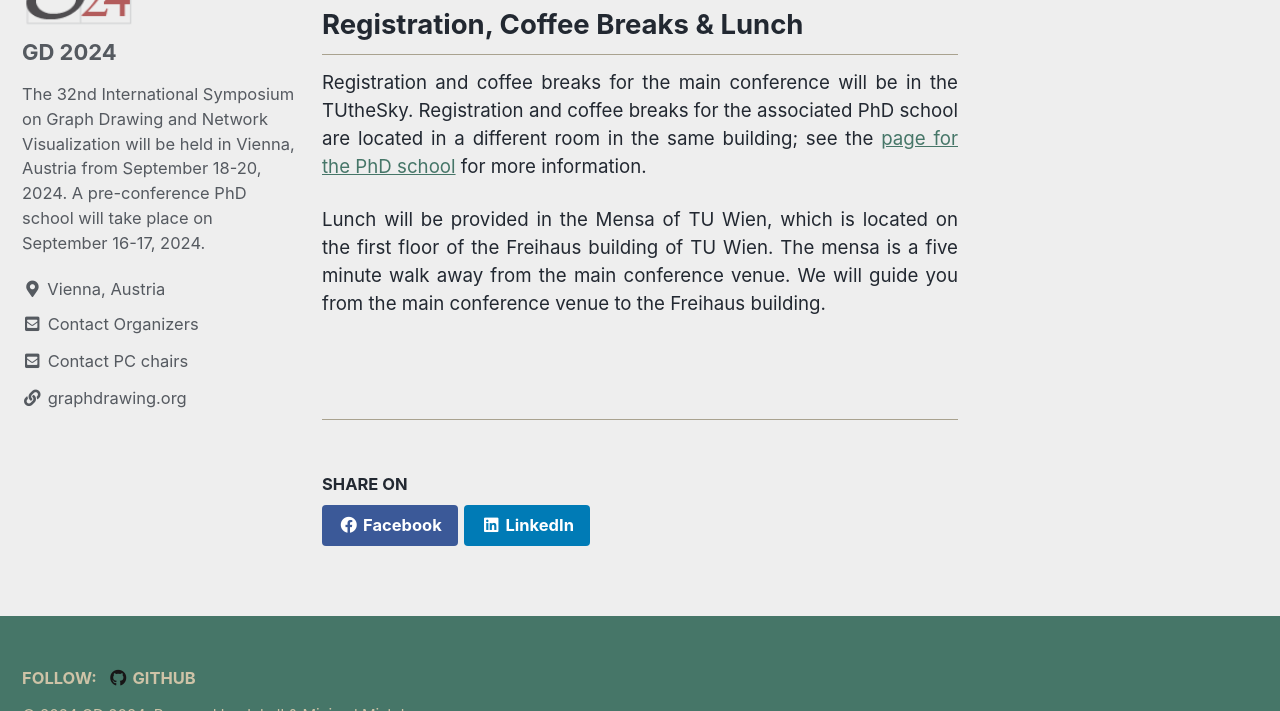
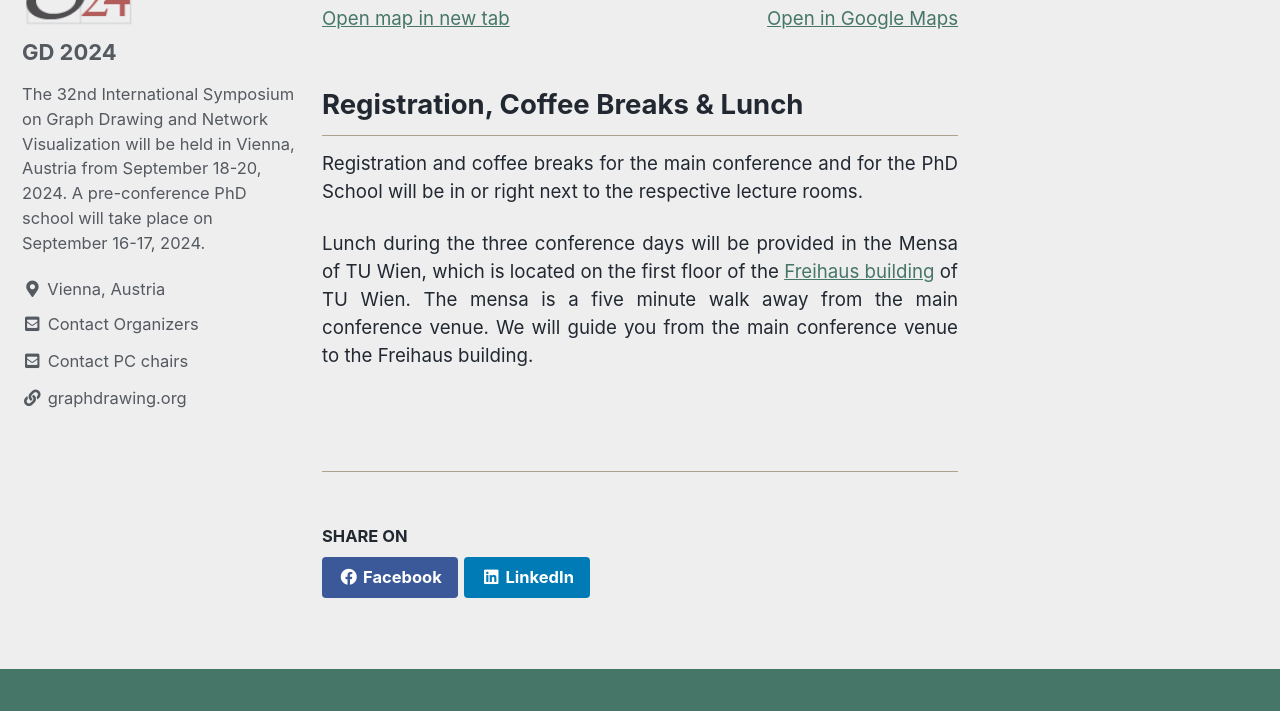
Before and after one commit to graphdrawing/gd2024, a Jekyll site: the page built from pages/venue.md, in a window 1280 px wide and 900 px high, scrolled down 2255 px, cut to the strip 189-900 px from the top of the window. Built offline with Jekyll 4.4.1, drawn with Linux system fonts in a browser that asks for light colours; cached includes are drawn as plain includes; some of the changed text lies outside the part shown.

Commit message:
Update venue.md

```diff
--- a/pages/venue.md
+++ b/pages/venue.md
@@ -17,12 +17,13 @@
 
 The symposium takes place in the room
 
-<a href="https://www.tuwien.at/en/tu-wien/organisation/central-divisions/real-estate-and-facility-management/event-services-and-lecture-hall-support/room-database/event-rooms/tuthesky" target="_blank">TUtheSky</a> of TU Wien<br>
+<a href="https://tuw-maps.tuwien.ac.at/?q=BA11B09" target="_blank">TUtheSky</a> of TU Wien<br>
 Getreidemarkt 9<br>
 1060 Vienna,
 
-which is located in the 11th floor and has two roof terraces providing an inspiring view over the city.
+which is located on the 11th floor and has two roof terraces providing an inspiring view over the city.
 
+The <a href="../school">PhD School</a> as well as the <a href="https://mozart.diei.unipg.it/gdcontest/2024/">GD Contest</a> take place in lecture room <a href="https://tuw-maps.tuwien.ac.at?poi-id=11169&floor=2" target="_blank">GM3</a> on the 2nd floor of the same building.
 
 ## Access to the Venue
 
@@ -50,9 +51,8 @@
 
 ## Registration, Coffee Breaks & Lunch
 
-Registration and coffee breaks for the main conference will be in the TUtheSky.
-Registration and coffee breaks for the associated PhD school are located in a different room in the same building; see the <a href="../school">page for the PhD school</a> for more information.
+Registration and coffee breaks for the main conference and for the PhD School will be in or right next to the respective lecture rooms.
 
-Lunch will be provided in the Mensa of TU Wien, which is located on the first floor of the Freihaus building of TU Wien.
+Lunch during the three conference days will be provided in the Mensa of TU Wien, which is located on the first floor of the <a href="https://tuw-maps.tuwien.ac.at?poi-id=12721&floor=1" target="_blank">Freihaus building</a> of TU Wien.
 The mensa is a five minute walk away from the main conference venue.
 We will guide you from the main conference venue to the Freihaus building.
```
